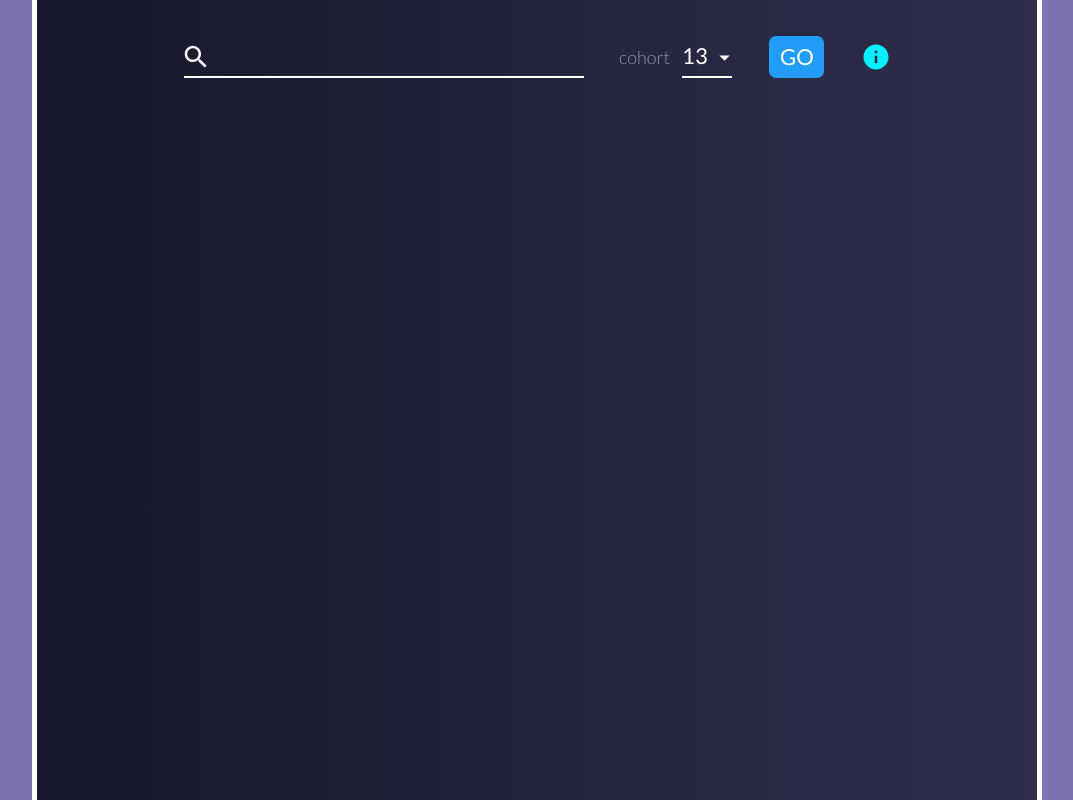
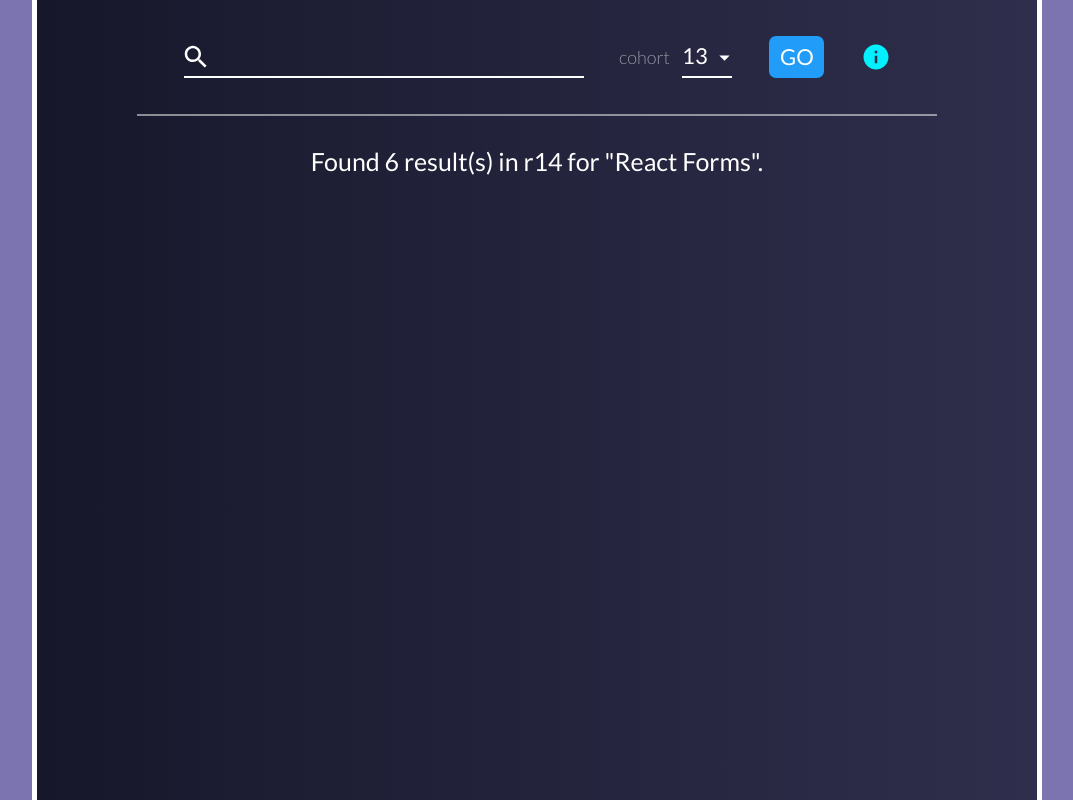
Before and after one commit to colebillys19/whiskly, a React (Create React App) app: page / in a window 1280 px wide. Shown: the whole page, without its empty margins (103-1176 px from the left). Built offline with nearby package versions, Linux system fonts and the light colour scheme.

Commit message:
fix results page bug

```diff
--- a/src/components/Landing/styles.js
+++ b/src/components/Landing/styles.js
@@ -44,7 +44,6 @@ export const StyledSection = styled.section`
   max-width: 100rem;
   outline: 0.5rem solid white;
   padding: 0 0 10rem;
-  position: relative;
   width: 100%;
   @media (max-width: 420px) {
     padding-bottom: 7.5rem;
--- a/src/components/Results/index.js
+++ b/src/components/Results/index.js
@@ -1,9 +1,12 @@
-import React, { useState } from 'react';
+import React, { Fragment, useState } from 'react';
 
 import SearchForm from '../SearchForm';
 import InfoModal from '../InfoModal';
-import { StyledSection } from './styles';
-import { Fragment } from 'react';
+import {
+  Divider,
+  StyledP,
+  StyledSection,
+} from './styles';
 
 const Results = () => {
   const [open, setOpen] = useState(false);
@@ -20,6 +23,8 @@ const Results = () => {
     <Fragment>
       <StyledSection>
         <SearchForm handleModalOpen={handleModalOpen} />
+        <Divider />
+        <StyledP>Found 6 result(s) in r14 for "React Forms".</StyledP>
       </StyledSection>
       <InfoModal handleModalClose={handleModalClose} open={open} />
     </Fragment>
--- a/src/components/Results/styles.js
+++ b/src/components/Results/styles.js
@@ -1,4 +1,26 @@
 import styled from 'styled-components';
+
+export const Divider = styled.p`
+  margin: 3rem 0;
+  background-color: white;
+  max-width: 80rem;
+  height: 0.2rem;
+  opacity: 0.5;
+  width: 100vw;
+`;
+
+export const StyledMain = styled.main`
+  height: 100vh;
+`;
+
+export const StyledP = styled.p`
+  color: white;
+  font-size: 2.5rem;
+  margin: 0 auto;
+  max-width: 70.5rem
+  padding: 0 3rem;
+  text-align: center;
+`;
 
 export const StyledSection = styled.section`
   align-items: center;
@@ -11,5 +33,5 @@ export const StyledSection = styled.section`
   max-width: 100rem;
   outline: 0.5rem solid white;
   padding: 3rem 0 10rem;
-  position: relative;
+  width: 100%;
 `;
--- a/src/globalStyles.js
+++ b/src/globalStyles.js
@@ -7,10 +7,15 @@ const GlobalStyle = createGlobalStyle`
     background-color: ${backgroundColor};
     box-sizing: border-box;
     font-size: 62.5%;
+    overflow-y: hidden;
   }
 
   *, *:before, *:after {
     box-sizing: inherit;
+  }
+
+  body {
+    width: 100vw;
   }
 
   body, h1, h2, h3, h4, h5, h6, p, ol, ul {
```
Also changed, not shown: 1 other file (tests, documents, lock files or other folders).
